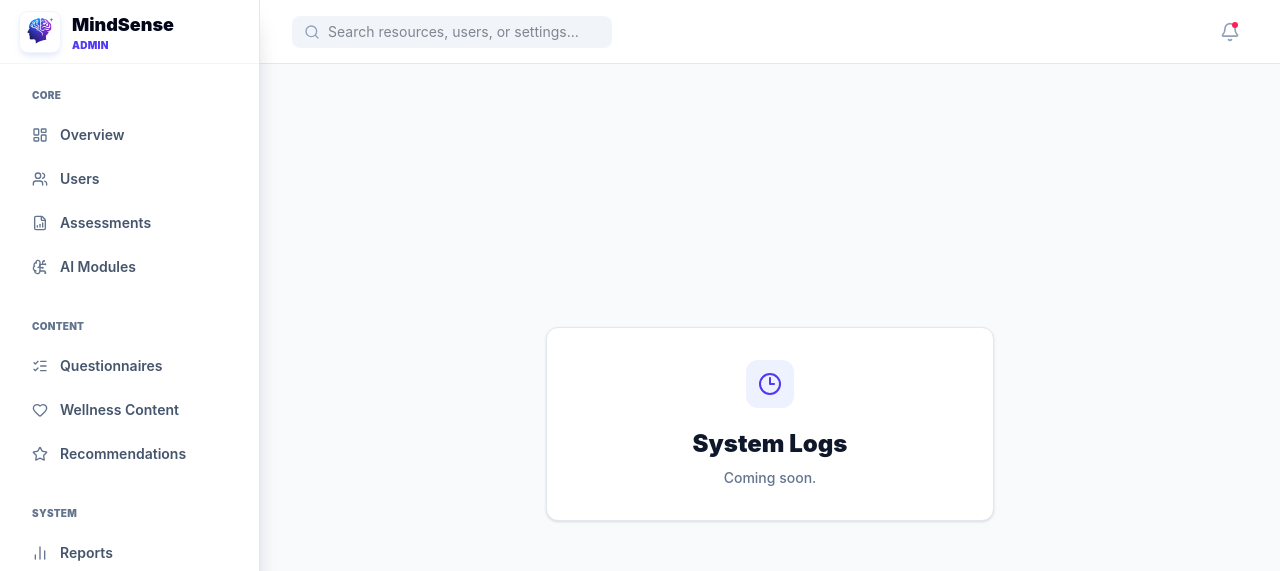
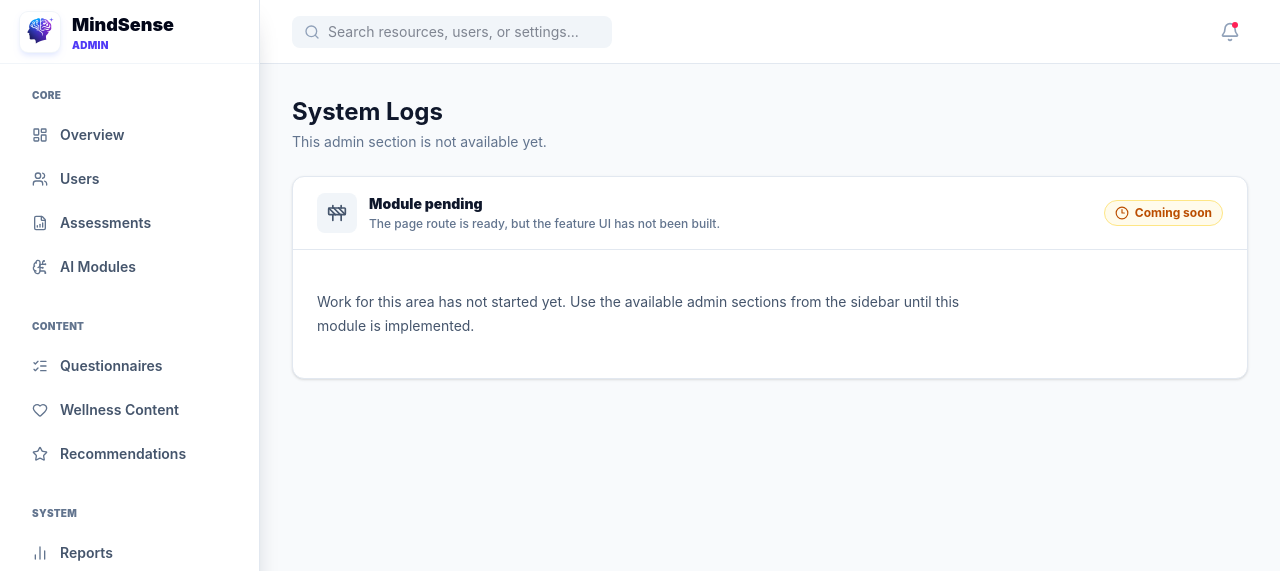
Before and after one commit to MohammedShakib/MindSense-AI, a React (Vite) app in the folder frontend/: page /admin/logs in a window 1280 px wide. Shown: the top 571 px of the page. Built offline with nearby package versions, Linux system fonts and the light colour scheme; no server answers.

Commit message:
Refine admin coming soon pages

```diff
--- a/frontend/src/pages/admin/AdminComingSoonPage.jsx
+++ b/frontend/src/pages/admin/AdminComingSoonPage.jsx
@@ -1,19 +1,40 @@
 import React from 'react';
-import { Clock3 } from 'lucide-react';
+import { Clock3, Construction } from 'lucide-react';
 import AdminLayout from '../../components/admin/AdminLayout';
 
 export default function AdminComingSoonPage({ title }) {
   return (
     <AdminLayout>
-      <div className="flex min-h-[calc(100vh-9rem)] items-center justify-center">
-        <div className="w-full max-w-md rounded-xl border border-slate-200 bg-white p-8 text-center shadow-sm">
-          <div className="mx-auto flex h-12 w-12 items-center justify-center rounded-xl bg-indigo-50 text-indigo-600">
-            <Clock3 className="h-6 w-6" />
+      <div className="space-y-6">
+        <div>
+          <h1 className="text-2xl font-bold text-slate-900">{title}</h1>
+          <p className="mt-1 text-sm text-slate-500">This admin section is not available yet.</p>
+        </div>
+
+        <div className="rounded-xl border border-slate-200 bg-white shadow-sm">
+          <div className="flex items-center justify-between gap-4 border-b border-slate-200 px-6 py-4">
+            <div className="flex items-center gap-3">
+              <div className="flex h-10 w-10 items-center justify-center rounded-lg bg-slate-100 text-slate-600">
+                <Construction className="h-5 w-5" />
+              </div>
+              <div>
+                <h2 className="text-sm font-black text-slate-900">Module pending</h2>
+                <p className="mt-0.5 text-xs font-medium text-slate-500">The page route is ready, but the feature UI has not been built.</p>
+              </div>
+            </div>
+            <span className="inline-flex items-center gap-1.5 rounded-full border border-amber-200 bg-amber-50 px-2.5 py-1 text-xs font-bold text-amber-700">
+              <Clock3 className="h-3.5 w-3.5" />
+              Coming soon
+            </span>
           </div>
-          <h1 className="mt-5 text-2xl font-black text-slate-900">{title}</h1>
-          <p className="mt-2 text-sm font-medium text-slate-500">
-            Coming soon.
-          </p>
+
+          <div className="px-6 py-10">
+            <div className="max-w-2xl">
+              <p className="text-sm leading-6 text-slate-600">
+                Work for this area has not started yet. Use the available admin sections from the sidebar until this module is implemented.
+              </p>
+            </div>
+          </div>
         </div>
       </div>
     </AdminLayout>
```
